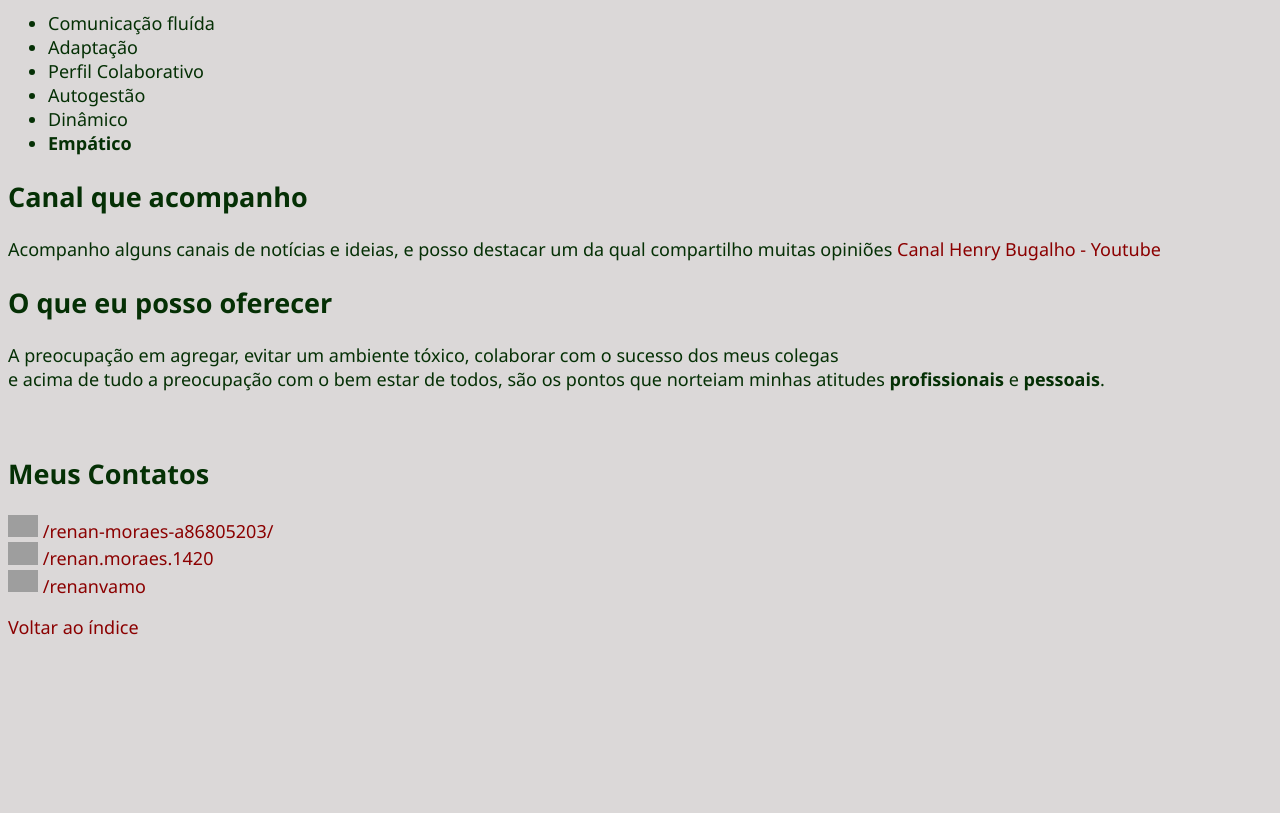
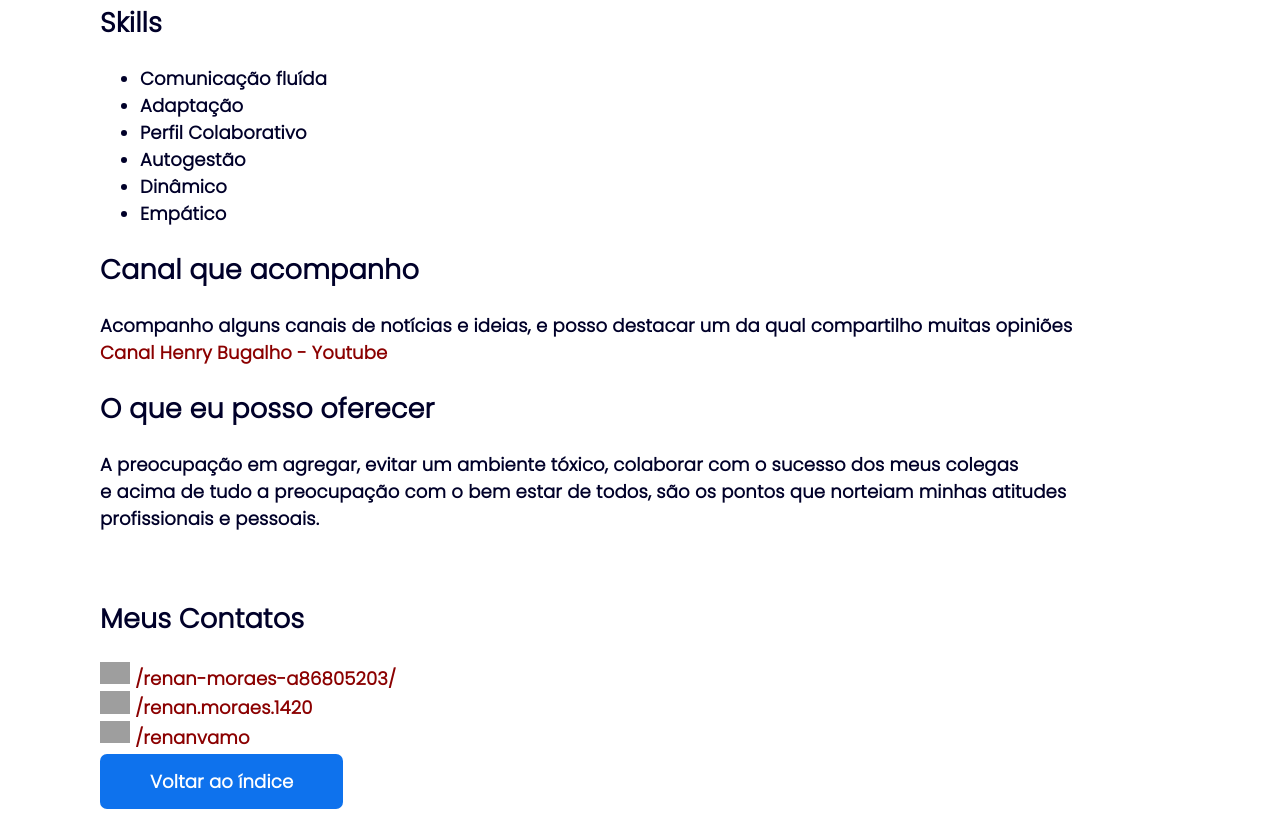
Before and after one commit to renanvamo/renanvamo.github.io, a plain HTML site: page index.html in a window 1280 px wide. Shown: the part 383-1196 px from the top of the page. Before the commit the page ends 1040 px from the top, so only its background shows below. Drawn offline with Linux system fonts and the light colour scheme; grey boxes are pictures that could not be loaded.

Commit message:
Altera cores, estilo de fontes e botao

```diff
--- a/index.html
+++ b/index.html
@@ -6,6 +6,8 @@
     <meta name="viewport" content="width=device-width, initial-scale=1.0">
     <title>Porfólio Web</title>
     <link rel="stylesheet" href="style.css">
+    <link rel="preconnect" href="https://fonts.gstatic.com">
+    <link href="https://fonts.googleapis.com/css2?family=Poppins:wght@300&display=swap" rel="stylesheet">
 </head>
 <body>
     <h1>Meu Portfólio Web</h1>
@@ -39,7 +41,7 @@
     <img src="https://www.seekpng.com/png/full/553-5538632_linkedin-logo-white-circle-transparent-png-linkedin-global.png" alt="Logo Linkedin" class="redesocial"> <a href="https://www.linkedin.com/in/renan-moraes-a86805203/" target="_blank">/renan-moraes-a86805203/</a> <br>
     <img src="https://www.flaticon.com/svg/vstatic/svg/20/20673.svg?token=exp=1616094457~hmac=dcd392cdc36e1303a7bf74ab3a11d8f5" alt="Logo Facebook" class="redesocial"> <a href="https://web.facebook.com/renan.moraes.1420" target="_blank">/renan.moraes.1420</a> <br>
     <img src="https://www.flaticon.com/svg/vstatic/svg/25/25231.svg?token=exp=1616095217~hmac=52803d583a9c993581f0d27c28ef10f7" alt="Logo GitHub" class="redesocial"> <a href="https://github.com/renanvamo"  target="_blank">/renanvamo</a>
-    <p><a href="#quemsou">Voltar ao índice</a></p>
+    <p><a id="index-button" href="#quemsou">Voltar ao índice</a></p>
 
 </body>
 </html>
--- a/style.css
+++ b/style.css
@@ -1,13 +1,16 @@
 body {
-    background-color: rgba(219, 216, 216, 0.993);
-    color: rgb(5, 48, 5);
+    color: rgb(0, 0, 41);
     font-size: 18px;
-    font-family: 'Segoe UI', Tahoma, Geneva, Verdana, sans-serif;
+    font-family: Poppins, sans-serif;
+    font-weight: 700;
+    letter-spacing: 0.2px;
+    width: 1000px;
+    margin-left: 100px;
 }
 
 #foto {
     width: 180px;
-    border-radius: 30px;
+    border-radius: 100%;
 }
 
 a {
@@ -18,3 +21,10 @@ a {
 .redesocial {
     width: 30px;
 }
+
+#index-button {
+    background-color: #0e72ed;
+    color: white;
+    padding: 15px 50px;
+    border-radius: 7px;
+}
```
